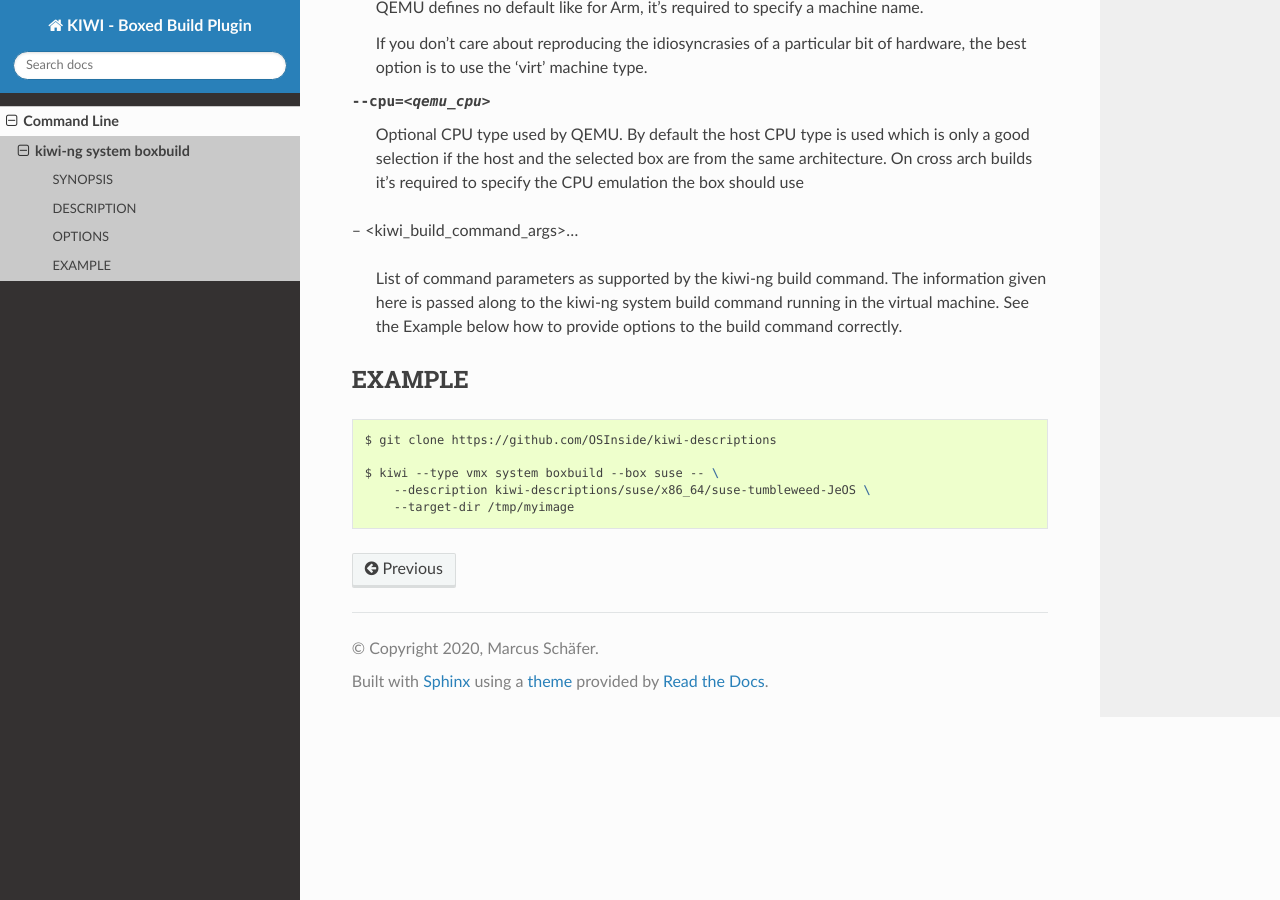
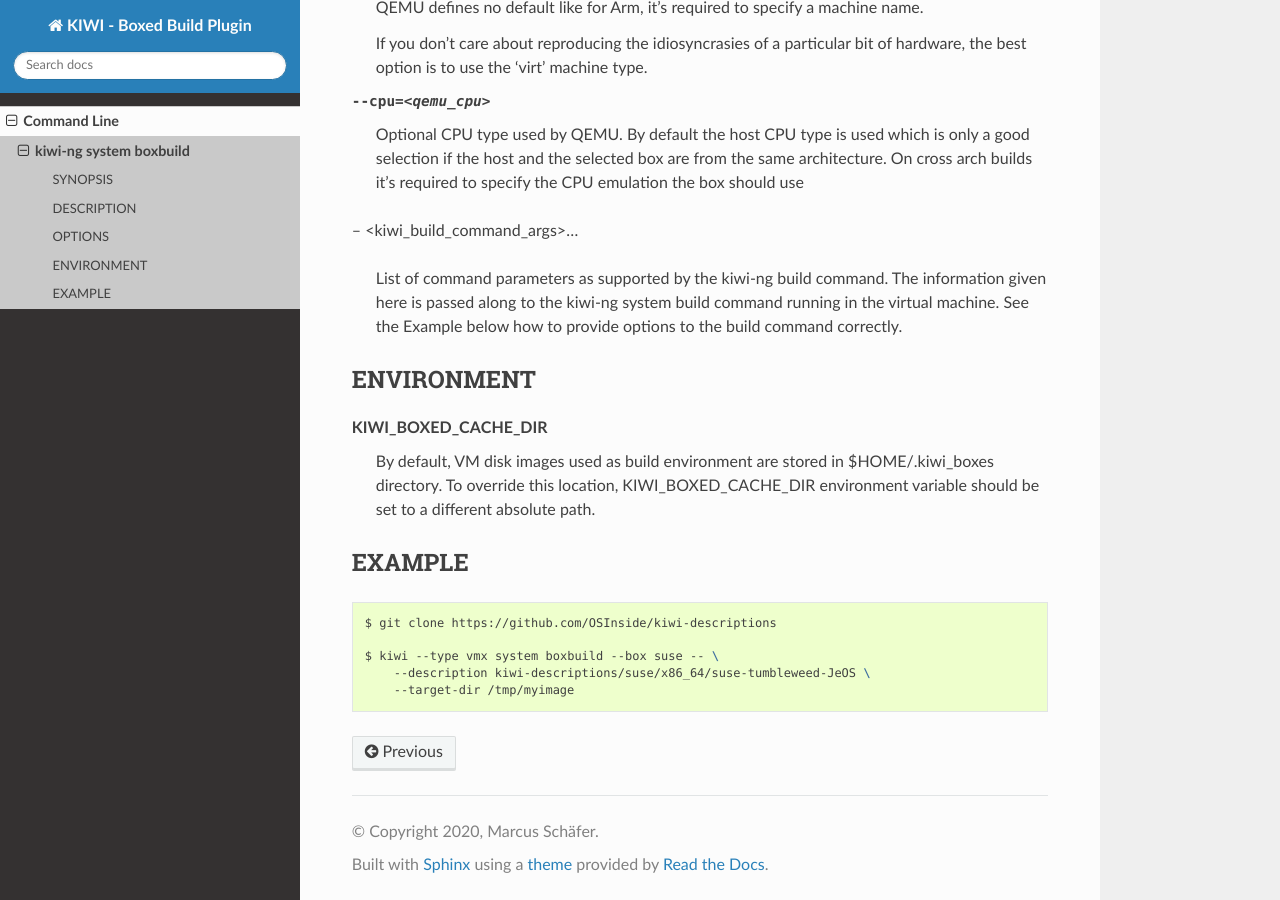
Before and after one commit to OSInside/kiwi-boxed-plugin, a Sphinx documentation site: the page built from doc/source/commands/system_boxbuild.rst, in a window 1280 px wide and 900 px high, scrolled down 2656 px. Built offline with Sphinx 7.4.7 and the Read the Docs theme 3.1.0, drawn with Linux system fonts in a browser that asks for light colours.

Commit message:
add documentation to KIWI_BOXED_CACHE_DIR environment variable

```diff
--- a/doc/source/commands/system_boxbuild.rst
+++ b/doc/source/commands/system_boxbuild.rst
@@ -174,6 +174,15 @@
    the virtual machine. See the Example below how to provide
    options to the build command correctly.
 
+ENVIRONMENT
+-----------
+
+KIWI_BOXED_CACHE_DIR
+   By default, VM disk images used as build environment are
+   stored in $HOME/.kiwi_boxes directory. To override this
+   location, KIWI_BOXED_CACHE_DIR environment variable should
+   be set to a different absolute path.
+
 EXAMPLE
 -------
 
```
